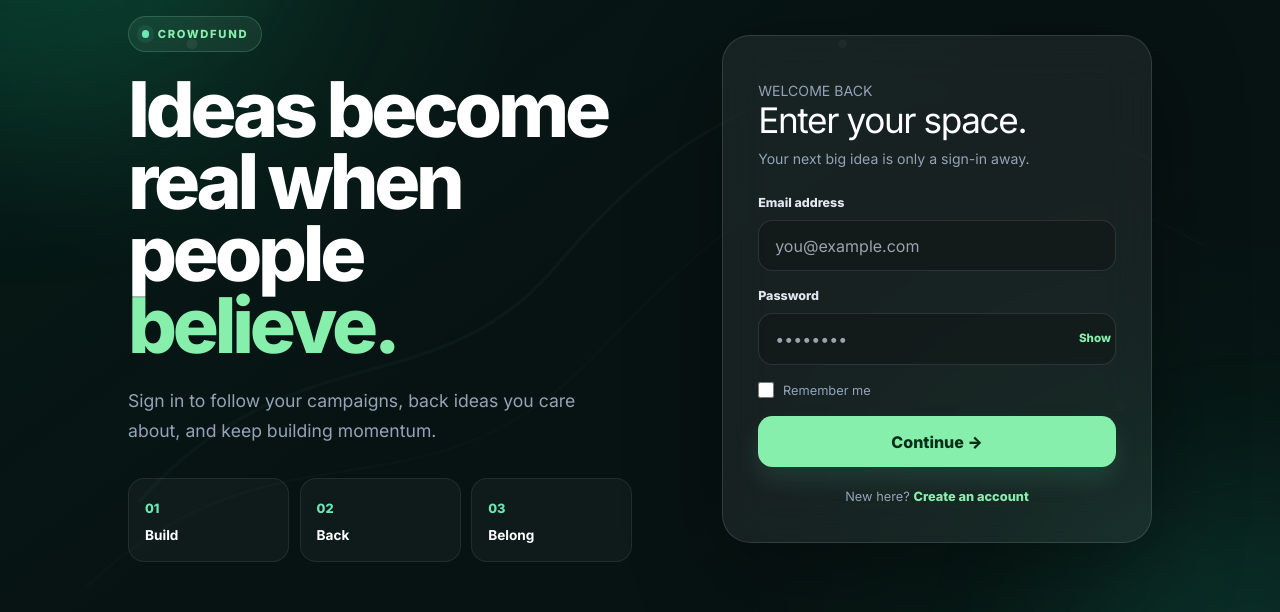
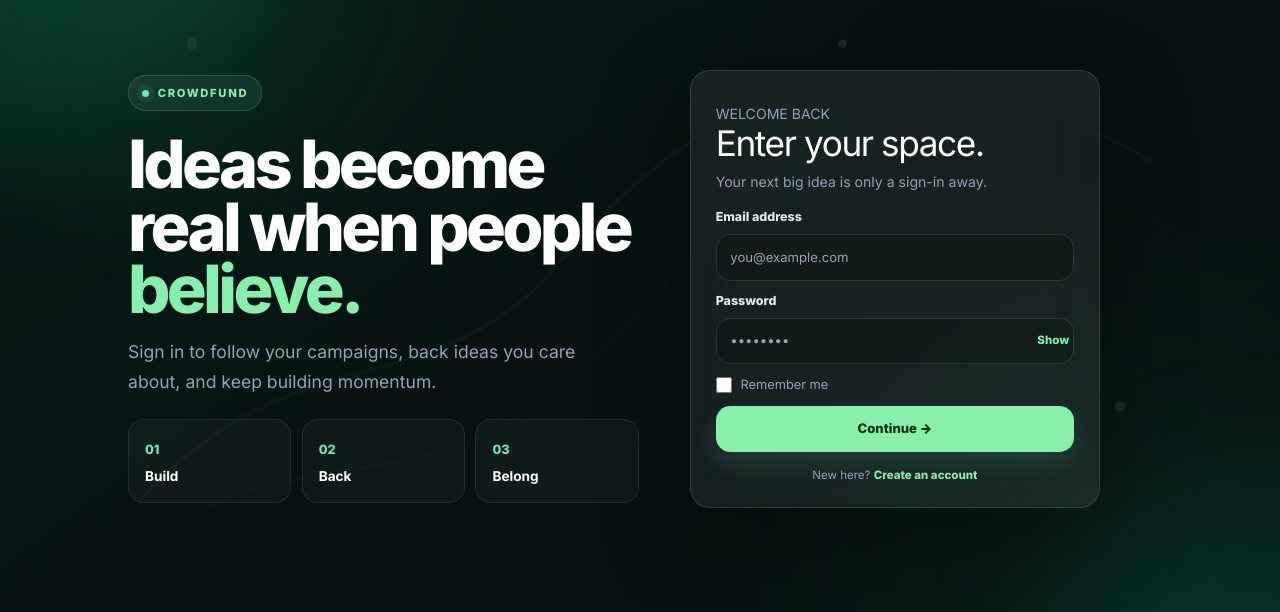
Before and after one commit to Satyakush/Reward_Based_Crowdfund_Platform, a React (Vite) app in the folder client/: page /login in a window 1280 px wide. Shown: the part 184-796 px from the top of the page. Built offline with nearby package versions, Linux system fonts and the light colour scheme; no server answers.

Commit message:
style: compact CrowdFund login experience

```diff
--- a/client/src/pages/login.css
+++ b/client/src/pages/login.css
@@ -90,3 +90,11 @@
 
 .crowdfund-login__card{align-self:center;height:max-content;min-height:0;max-height:calc(100dvh - 2.5rem);overflow-y:auto;overscroll-behavior:contain}
 @media(max-width:900px){.crowdfund-login__card{max-height:none;overflow:visible}}
+
+
+/* Compact production auth layout */
+.crowdfund-login__layout{grid-template-columns:minmax(0,1.05fr) minmax(360px,.95fr);gap:clamp(1.5rem,4vw,4rem)}
+.crowdfund-login__intro h1{font-size:clamp(2.8rem,5.2vw,5rem)}.crowdfund-login__intro p{margin-top:1rem}.crowdfund-login__steps{margin-top:1.4rem}
+.crowdfund-login__card{width:min(100%,410px);padding:1.45rem 1.55rem;border-radius:1.25rem}
+.crowdfund-login__form{margin-top:1rem;gap:.7rem}.crowdfund-login__control input{min-height:2.9rem;padding:.65rem .85rem;font-size:.82rem}.crowdfund-login__submit{min-height:2.9rem;font-size:.82rem}.crowdfund-login__footer{margin-top:.9rem;font-size:.72rem}
+@media(max-height:760px) and (min-width:901px){.crowdfund-login__intro h1{font-size:clamp(2.5rem,4.5vw,4.4rem)}.crowdfund-login__intro p{margin-top:.75rem}.crowdfund-login__steps{margin-top:1rem}.crowdfund-login__card{padding:1.2rem 1.35rem}.crowdfund-login__form{margin-top:.8rem;gap:.55rem}}
```
